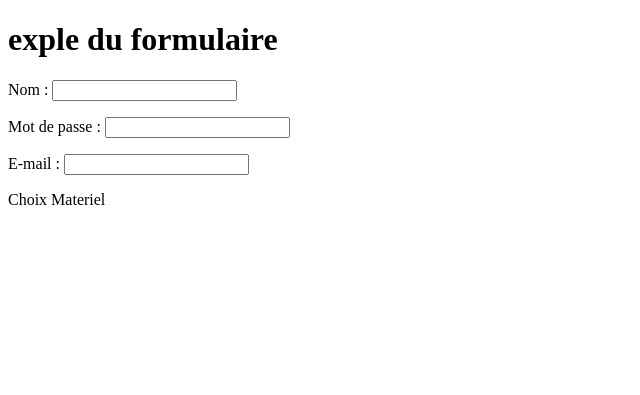
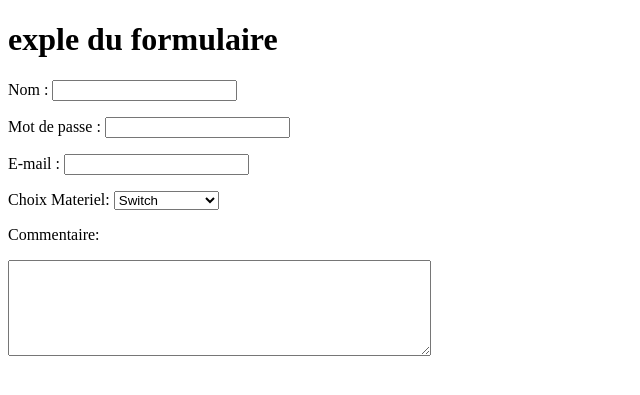
Before and after one commit to Nassir20/projetstage, a Flask app: page /formulaire in a window 1280 px wide. Shown: the top 395 px of the page, without its empty margins (0-640 px from the left). Run offline with Flask 3, Linux system fonts and the light colour scheme.

Commit message:
first init

```diff
--- a/templates/formulaire.html
+++ b/templates/formulaire.html
@@ -20,8 +20,19 @@
             <input type="email" name="email" id="email">
         </p>
         <p>
-            <label for="materiel">Choix Materiel</label>
-
+            <label for="materiel">Choix Materiel:</label>
+            <select name="choix materiel" id="materiel">
+                <option value="Switch">Switch</option>
+                <option value="Serveur">Serveur</option>
+                <option value="Routeur">Routeur</option>
+                <option value="Carte Arduino">Carte Arduino</option>
+            </select>
+        </p>
+        <p>
+            <label for="commentaire">Commentaire: </label>
+            <p>
+           <textarea name="commentaire" id="commentaire" rows="6" cols="50"></textarea>
+            </p>
         </p>
     </form>
 
```
Also changed, not shown: 1 other file.
